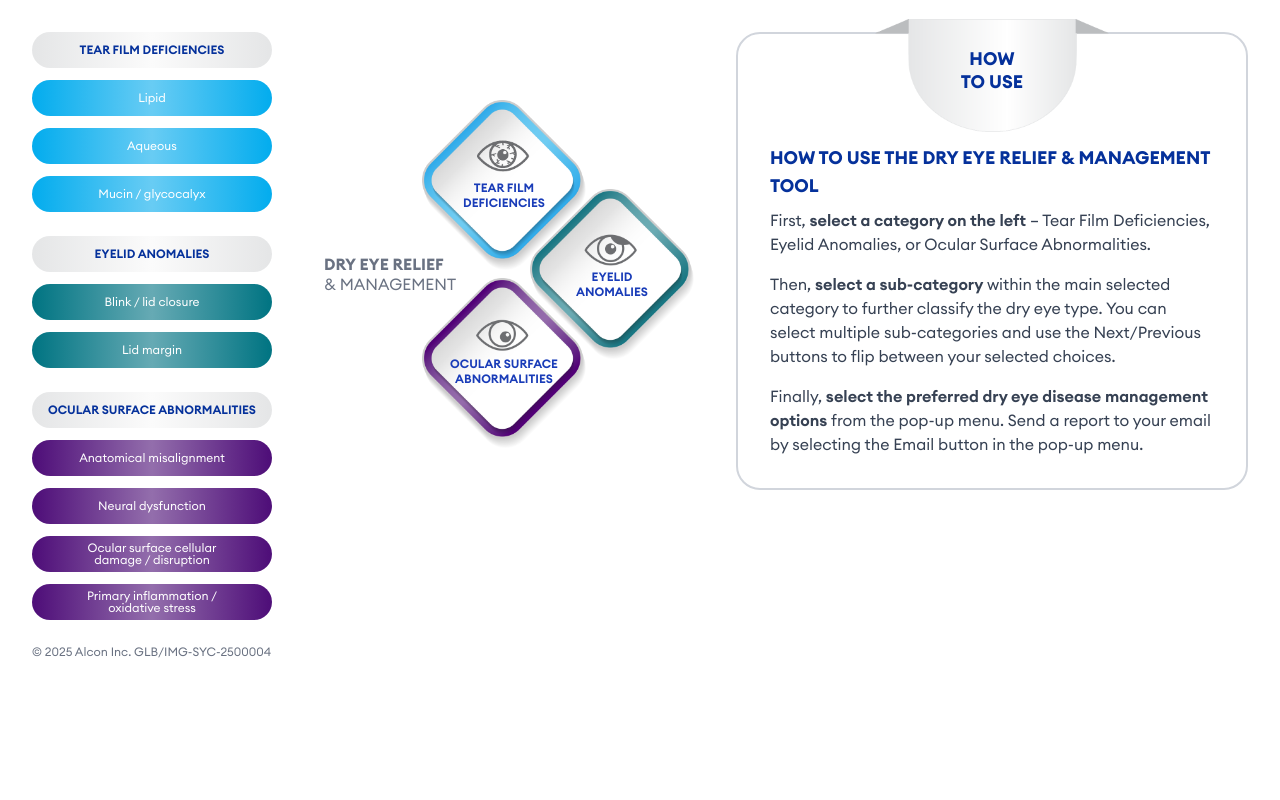
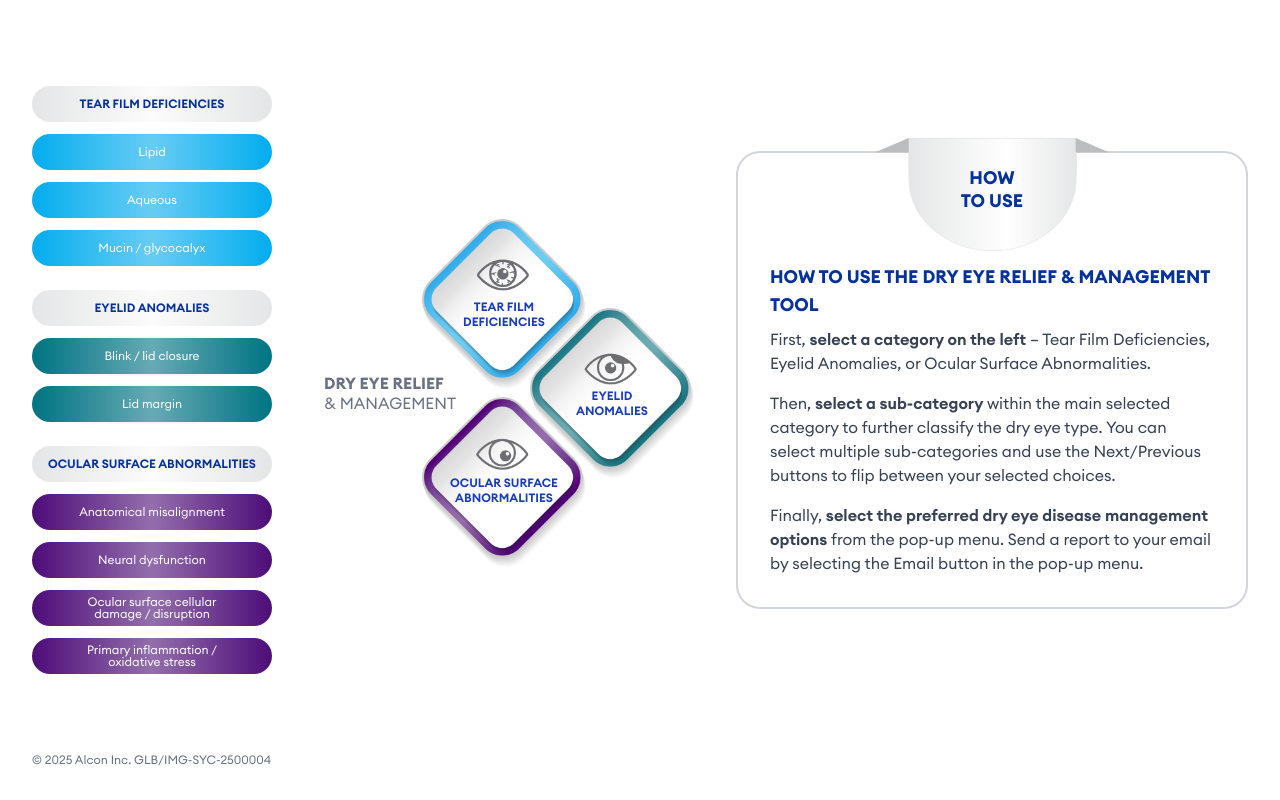
Before and after one commit to razorkode/subtype-tool, a Vue app: page / in a window 1280 px wide. Built offline with nearby package versions, Linux system fonts and the light colour scheme.

Commit message:
box positioning

```diff
--- a/src/App.vue
+++ b/src/App.vue
@@ -161,7 +161,7 @@ const shouldShowBracket = (diamondId) => {
 <template>
     <main class="flex min-h-screen flex-col mx-auto p-8">
         <!-- Main Content (Above Footer) -->
-        <div class="flex items-start justify-center gap-8 min-w-0">
+        <div class="flex flex-1 items-center justify-center gap-8 min-w-0">
             <!-- Left Navigation -->
             <MainNav />
 
```
